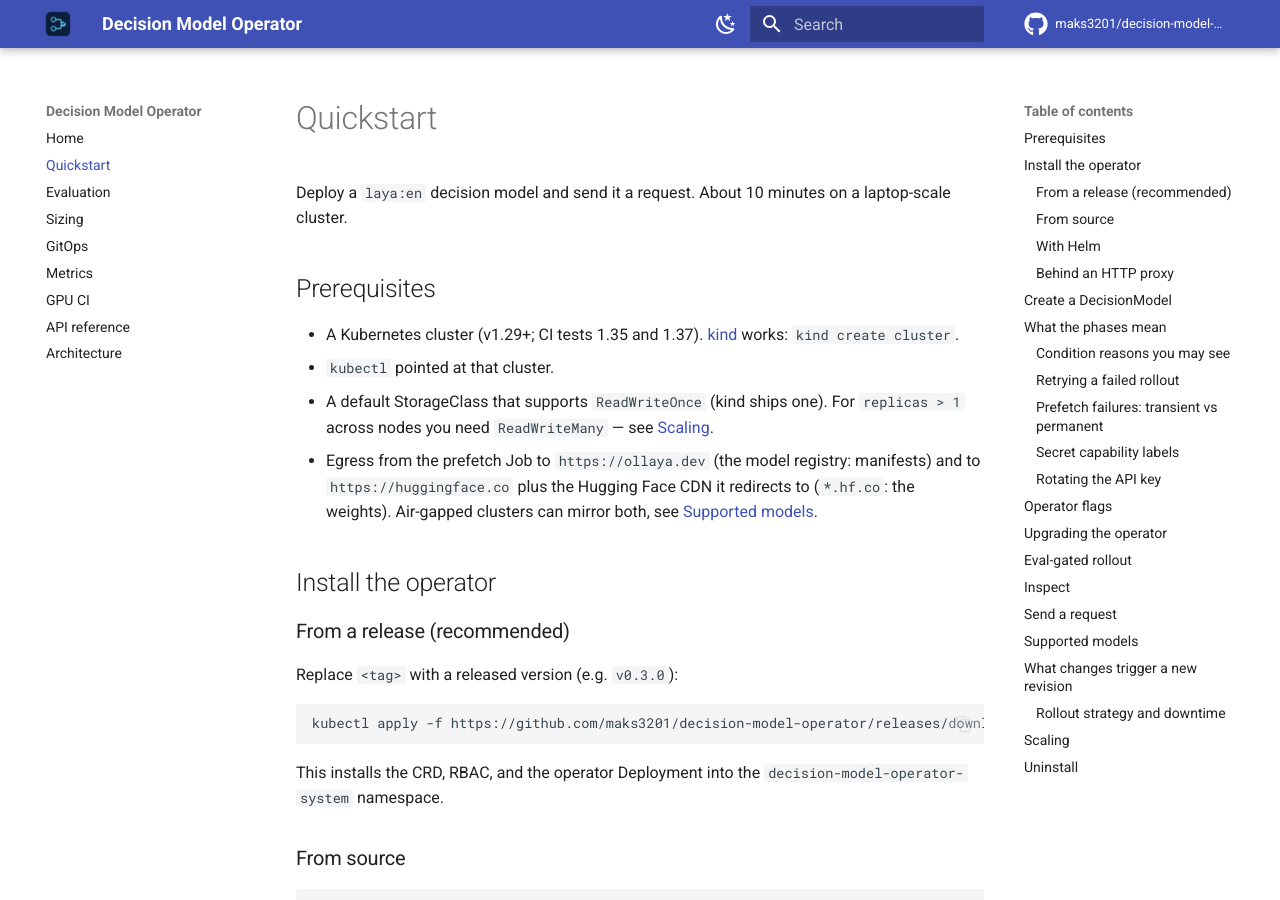
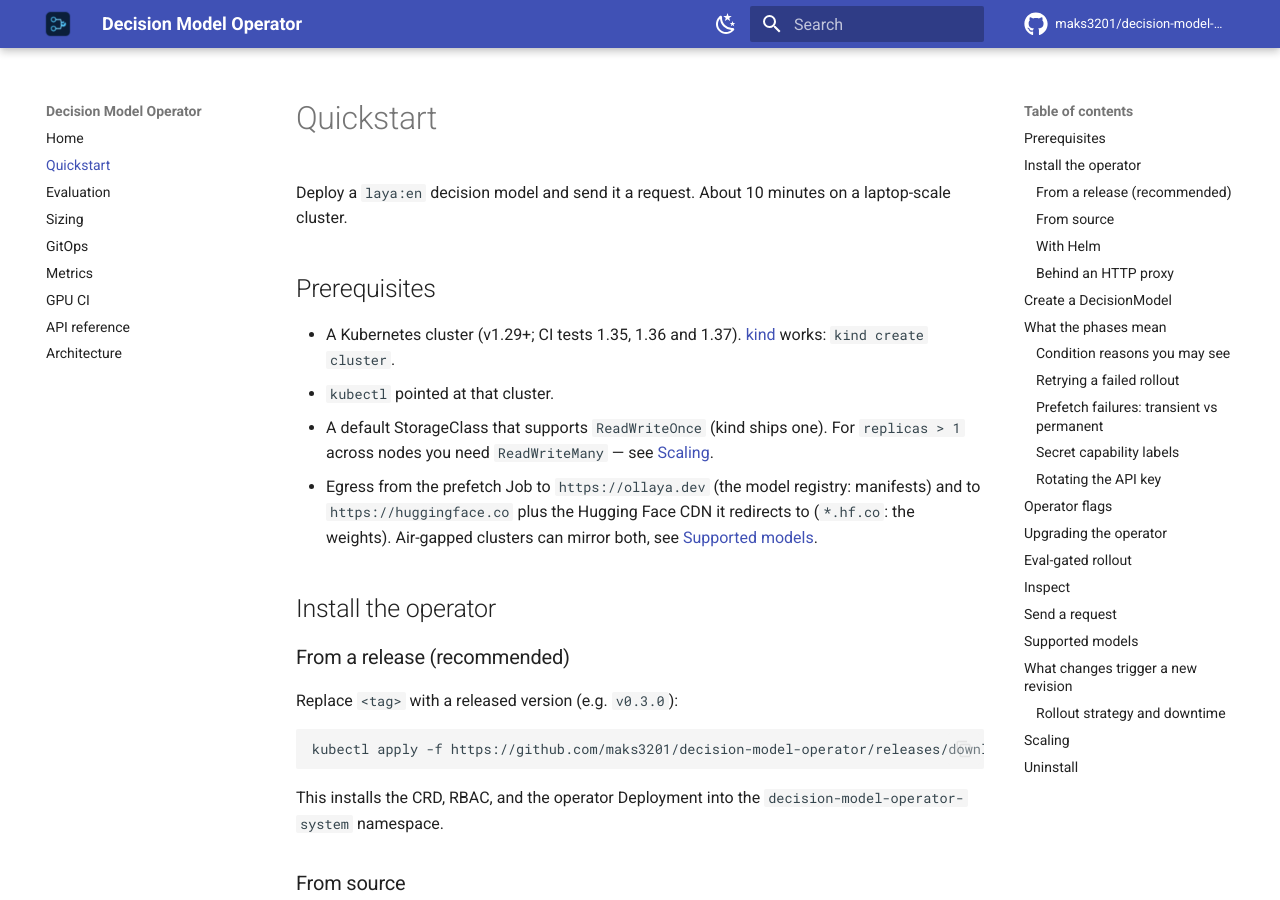
Before and after one commit to maks3201/decision-model-operator, an MkDocs documentation site: the page built from docs/quickstart.md, in a window 1280 px wide and 900 px high. Built offline with MkDocs 1.6.1 and Material for MkDocs 9.7.7, drawn with Linux system fonts in a browser that asks for light colours; comment, search, counter and statistics services are not loaded.

Commit message:
docs: list Kubernetes 1.36 as tested now that the nightly runs it (#71)
The nightly E2E runs the default suite on the oldest, middle and newest
minors from hack/k8s-versions.env (1.35, 1.36, 1.37). The README and
quickstart still said 1.36 was not run in CI.

```diff
--- a/docs/quickstart.md
+++ b/docs/quickstart.md
@@ -5,7 +5,7 @@ laptop-scale cluster.
 
 ## Prerequisites
 
-- A Kubernetes cluster (v1.29+; CI tests 1.35 and 1.37). [kind](https://kind.sigs.k8s.io/) works:
+- A Kubernetes cluster (v1.29+; CI tests 1.35, 1.36 and 1.37). [kind](https://kind.sigs.k8s.io/) works:
   `kind create cluster`.
 - `kubectl` pointed at that cluster.
 - A default StorageClass that supports `ReadWriteOnce` (kind ships one). For
```
Also changed, not shown: README.md (+2 -2 lines).
